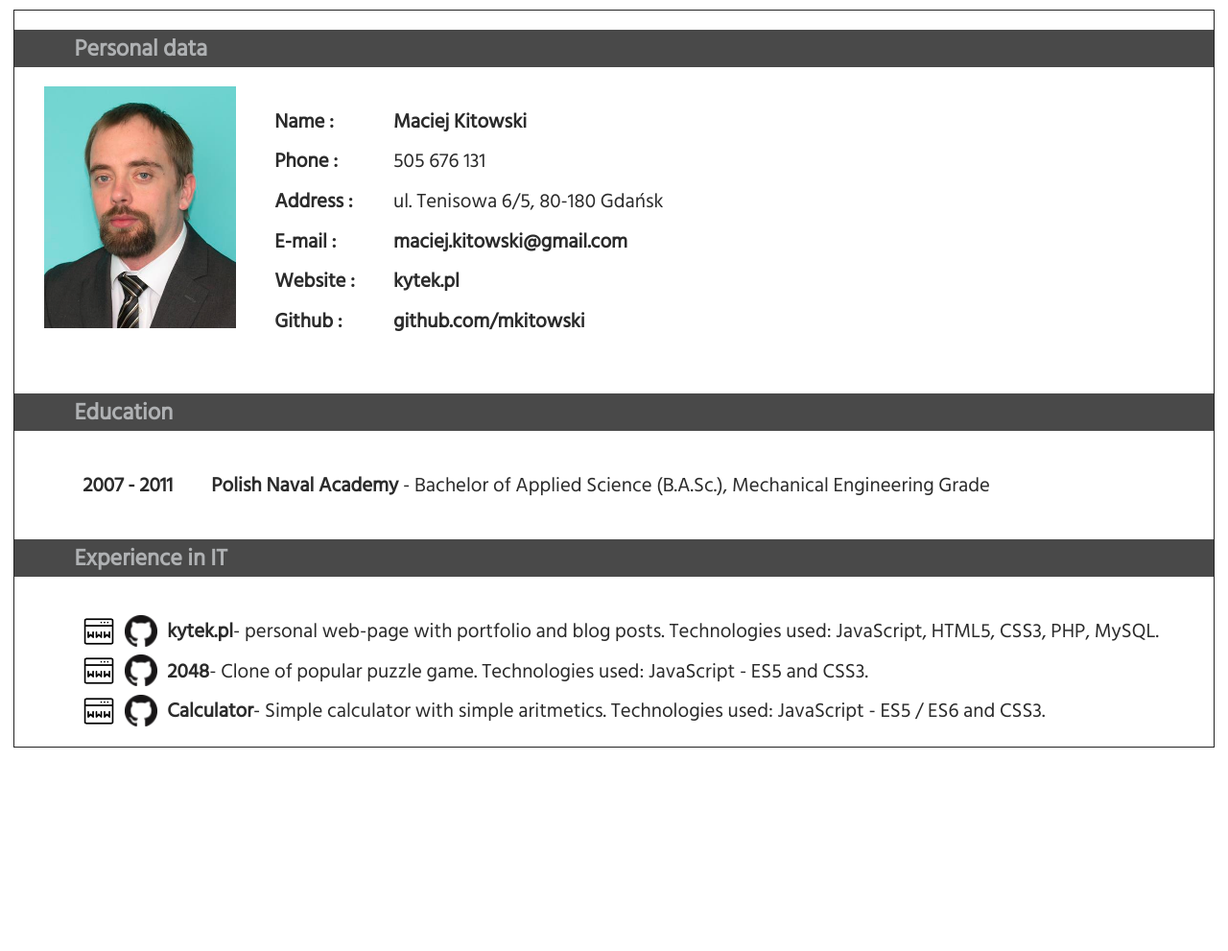
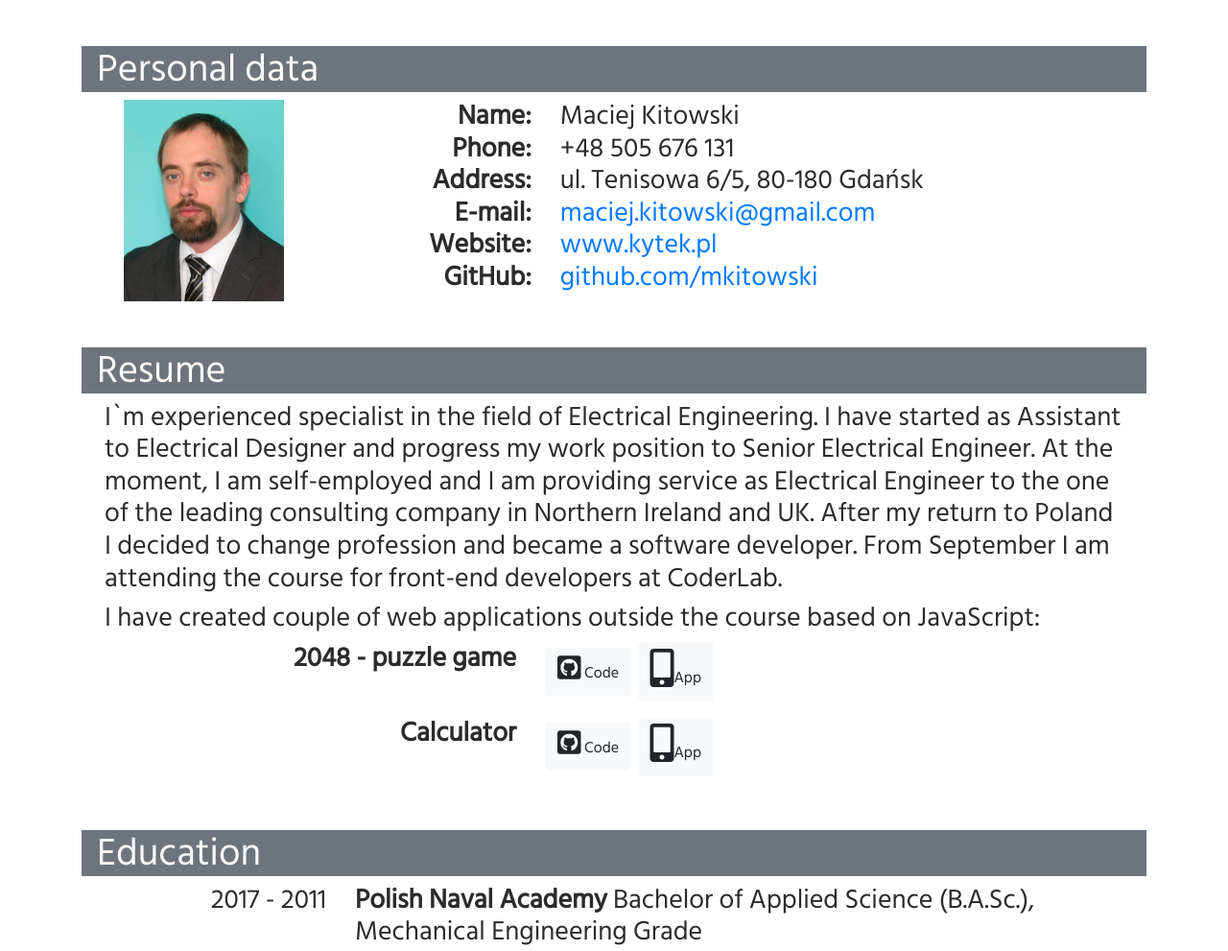
Before and after one commit to mkitowski/CVProject, a website: page index.html in a window 1280 px wide. Shown: the whole page at 96% size. Before the commit the page ends 800 px from the top, so only its background shows below. Drawn offline with nearby package versions, Linux system fonts and the light colour scheme.

Commit message:
zmiana na bootstrap

```diff
--- a/index.html
+++ b/index.html
@@ -3,105 +3,174 @@
 <head>
     <meta charset="UTF-8">
     <title>Maciej Kitowski - CV</title>
+    <meta name="viewport" content="width=device-width, initial-scale=1, shrink-to-fit=no">
+
+    <!-- Bootstrap CSS -->
+    <link rel="stylesheet" href="https://stackpath.bootstrapcdn.com/bootstrap/4.2.1/css/bootstrap.min.css" integrity="sha384-GJzZqFGwb1QTTN6wy59ffF1BuGJpLSa9DkKMp0DgiMDm4iYMj70gZWKYbI706tWS" crossorigin="anonymous">
+    <link rel="stylesheet" href="https://use.fontawesome.com/releases/v5.6.3/css/all.css" integrity="sha384-UHRtZLI+pbxtHCWp1t77Bi1L4ZtiqrqD80Kn4Z8NTSRyMA2Fd33n5dQ8lWUE00s/" crossorigin="anonymous">
     <link rel="stylesheet" href="css/style.css">
 </head>
 <body>
-<div class="cv">
-    <section id="personal">
-        <div class="title">
-            <h2>Personal data</h2>
+<div class="container cv mt-5">
+    <h1 class="bg-secondary text-light pl-3">Personal data</h1>
+    <div class="row">
+        <div class="col-sm-3 pic"></div>
+        <div class="col-sm-9 h3">
+            <div class="row">
+                <div class="col-md-3 text-md-right"><strong>Name:</strong></div>
+                <div class="col-md-9">Maciej Kitowski</div>
+            </div>
+            <div class="row">
+                <div class="col-md-3 text-md-right"><strong>Phone:</strong></div>
+                <div class="col-md-9">+48 505 676 131</div>
+            </div>
+            <div class="row">
+                <div class="col-md-3 text-md-right"><strong>Address:</strong></div>
+                <div class="col-md-9">ul. Tenisowa 6/5, 80-180 Gdańsk</div>
+            </div>
+            <div class="row">
+                <div class="col-md-3 text-md-right"><strong>E-mail:</strong></div>
+                <div class="col-md-9"><a href="mailto:maciej.kitowski@gmail.com">maciej.kitowski@gmail.com</a></div>
+            </div>
+            <div class="row">
+                <div class="col-md-3 text-md-right"><strong>Website:</strong></div>
+                <div class="col-md-9"><a href="http://kytek.pl" target="_blank">www.kytek.pl</a></div>
+            </div>
+            <div class="row">
+                <div class="col-md-3 text-md-right"><strong>GitHub:</strong></div>
+                <div class="col-md-9"><a href="https://github.com/mkitowski" target="_blank">github.com/mkitowski</a></div>
+            </div>
+
         </div>
-        <div class="container inline">
-            <div class="pic"></div>
-            <div class="left">
-                <ul>
-                    <li>Name :</li>
-                    <li>Phone :</li>
-                    <li>Address :</li>
-                    <li>E-mail :</li>
-                    <li>Website :</li>
-                    <li>Github :</li>
-                </ul>
-            </div>
-            <div class="right">
-                <ul>
-                    <li id="name">Maciej Kitowski</li>
-                    <li>505 676 131</li>
-                    <li>ul. Tenisowa 6/5, 80-180 Gdańsk</li>
-                    <li><a href="mailto:maciej.kitowski@gmail.com">maciej.kitowski@gmail.com</a></li>
-                    <li><a href="http://www.kytek.pl" target="_blank">kytek.pl</a></li>
-                    <li><a href="https://github.com/mkitowski" target="_blank">github.com/mkitowski</a></li>
-                </ul>
 
-            </div>
+    </div>
+    <h1 class="bg-secondary text-light pl-3 mt-5">Resume</h1>
+    <p class="h3 px-4">
+            I`m experienced specialist in the field of Electrical Engineering. I have started as Assistant to Electrical Designer
+        and progress my work position to Senior Electrical Engineer. At the moment, I am self-employed and I am
+        providing service as Electrical Engineer to the one of the leading consulting company in Northern Ireland and UK.
+        After my return to Poland I decided to change profession and became a software developer. From September I
+        am attending the course for front-end developers at CoderLab.
+    </p>
+    <p class="h3 px-4">I have created couple of web applications outside
+        the course based on JavaScript:</p>
+    <div class="row h3 px-5">
+        <div class="col-md-5 text-md-right"><strong>2048 - puzzle game</strong></div>
+        <div class="col-md-7">
+            <a href="https://github.com/mkitowski/2048" target="_blank" class="btn btn-light h3"><i class="fab fa-github-square h3"></i> Code </a>
+            <a href="https://mkitowski.github.io/2048/" target="_blank" class="btn btn-light h3"><i class="fas fa-mobile-alt h1"></i>App</a>
         </div>
-    </section>
-    <section id="education">
-        <div class="title">
-            <h2>Education</h2>
+    </div>
+    <div class="row h3 px-5">
+        <div class="col-md-5 text-md-right"><strong>Calculator</strong></div>
+        <div class="col-md-7">
+            <a href="https://github.com/mkitowski/Calculator" target="_blank" class="btn btn-light h3"><i class="fab fa-github-square h3"></i> Code </a>
+            <a href="http://kytek.pl/kalkulator/" target="_blank" class="btn btn-light h3"><i class="fas fa-mobile-alt h1"></i>App</a>
         </div>
-        <div class="container inline">
-            <div class="dates">
-                <ul>
-                    <li>2007 - 2011</li>
-                </ul>
-            </div>
-            <div class="schools">
-                <ul>
-                    <li><span class="bold">Polish Naval Academy</span> - Bachelor of Applied Science (B.A.Sc.), Mechanical Engineering Grade</li>
-                </ul>
-            </div>
-        </div>
-    </section>
-    <section id="experienceIt">
-        <div class="title">
-            <h2>Experience in IT</h2>
-        </div>
-        <div class="container inline it">
-            <div class="it_desc">
-                <ul>
-                    <li>
-                        <a href="http://kytek.pl" target="_blank">
-                            <div class="www"></div>
-                        </a>
-                        <a href="https://github.com/mkitowski/KytekCoder" target="_blank">
-                            <div class="github"></div>
-                        </a>
-                        <span class="bold">kytek.pl </span>
-                        - personal web-page with portfolio and blog posts. Technologies used: JavaScript, HTML5, CSS3, PHP, MySQL.
+    </div>
+    <h1 class="bg-secondary text-light pl-3 mt-5">Education</h1>
+    <div class="row h3">
+        <div class="col-md-3 text-md-right">2017 - 2011</div>
+        <div class="col-md-9"><strong>Polish Naval Academy</strong> Bachelor of Applied Science (B.A.Sc.), Mechanical Engineering Grade</div>
+    </div>
+</div>
 
-                    </li>
-                    <li>
-                        <a href="https://mkitowski.github.io/2048/" target="_blank">
-                            <div class="www"></div>
-                        </a>
-                        <a href="https://github.com/mkitowski/2048" target="_blank">
-                            <div class="github"></div>
-                        </a>
-                        <span class="bold">2048 </span>
-                        - Clone of popular puzzle game. Technologies used: JavaScript - ES5 and CSS3.
 
-                    </li>
-                    <li>
-                        <a href="http://kytek.pl/kalkulator/" target="_blank">
-                            <div class="www"></div>
-                        </a>
-                        <a href="https://github.com/mkitowski/Calc" target="_blank">
-                            <div class="github"></div>
-                        </a>
-                        <span class="bold">Calculator</span>
-                        - Simple calculator with simple aritmetics. Technologies used: JavaScript - ES5 / ES6 and CSS3.
 
-                    </li>
-                    <li></li>
-                </ul>
-            </div>
-        </div>
-    </section>
-    <section></section>
-    <section></section>
-    <section></section>
-    <section></section>
-</div>
+    <!--<section id="experienceIt">-->
+        <!--<div class="title">-->
+            <!--<h2>Experience in IT</h2>-->
+        <!--</div>-->
+        <!--<div class="container inline it">-->
+            <!--<div class="it_desc">-->
+                <!--<ul>-->
+                    <!--<li>-->
+                        <!--<a href="http://kytek.pl" target="_blank">-->
+                            <!--<div class="www"></div>-->
+                        <!--</a>-->
+                        <!--<a href="https://github.com/mkitowski/KytekCoder" target="_blank">-->
+                            <!--<div class="github"></div>-->
+                        <!--</a>-->
+                        <!--<span class="bold">kytek.pl </span>-->
+                        <!-- - personal web-page with portfolio and blog posts. Technologies used: JavaScript, HTML5, CSS3, PHP, MySQL.-->
+
+                    <!--</li>-->
+                    <!--<li>-->
+                        <!--<a href="https://mkitowski.github.io/2048/" target="_blank">-->
+                            <!--<div class="www"></div>-->
+                        <!--</a>-->
+                        <!--<a href="https://github.com/mkitowski/2048" target="_blank">-->
+                            <!--<div class="github"></div>-->
+                        <!--</a>-->
+                        <!--<span class="bold">2048 </span>-->
+                        <!-- - Clone of popular puzzle game. Technologies used: JavaScript - ES5 and CSS3.-->
+
+                    <!--</li>-->
+                    <!--<li>-->
+                        <!--<a href="http://kytek.pl/kalkulator/" target="_blank">-->
+                            <!--<div class="www"></div>-->
+                        <!--</a>-->
+                        <!--<a href="https://github.com/mkitowski/Calc" target="_blank">-->
+                            <!--<div class="github"></div>-->
+                        <!--</a>-->
+                        <!--<span class="bold">Calculator</span>-->
+                        <!-- - Simple calculator with simple arithmetic. Technologies used: JavaScript - ES5 / ES6 and CSS3.-->
+
+                    <!--</li>-->
+                    <!--<li></li>-->
+                <!--</ul>-->
+            <!--</div>-->
+        <!--</div>-->
+    <!--</section>-->
+    <!--<section id="skils">-->
+        <!--<div class="title">-->
+            <!--<h2>Familiar technologies</h2>-->
+        <!--</div>-->
+        <!--<div class="container">-->
+            <!--<table>-->
+                <!--<tr>-->
+                    <!--<td>HTML5</td>-->
+                    <!--<td>*****</td>-->
+                <!--</tr>-->
+                <!--<tr>-->
+                    <!--<td>CSS3</td>-->
+                    <!--<td>*****</td>-->
+                <!--</tr>-->
+                <!--<tr>-->
+                    <!--<td>JavaScript - ES6</td>-->
+                    <!--<td>****</td>-->
+                <!--</tr>-->
+                <!--<tr>-->
+                    <!--<td>React</td>-->
+                    <!--<td>***</td>-->
+                <!--</tr>-->
+                <!--<tr>-->
+                    <!--<td>npm</td>-->
+                    <!--<td>***</td>-->
+                <!--</tr>-->
+                <!--<tr>-->
+                    <!--<td>SASS</td>-->
+                    <!--<td>***</td>-->
+                <!--</tr>-->
+
+                <!--<tr>-->
+                    <!--<td>PHP7</td>-->
+                    <!--<td>**</td>-->
+                <!--</tr>-->
+                <!--<tr>-->
+                    <!--<td>MySQL</td>-->
+                    <!--<td>**</td>-->
+                <!--</tr>-->
+            <!--</table>-->
+        <!--</div>-->
+    <!--</section>-->
+    <!--<section></section>-->
+    <!--<section></section>-->
+    <!--<section></section>-->
+<!--</div>-->
 </body>
+<script src="https://code.jquery.com/jquery-3.3.1.slim.min.js" integrity="sha384-q8i/X+965DzO0rT7abK41JStQIAqVgRVzpbzo5smXKp4YfRvH+8abtTE1Pi6jizo" crossorigin="anonymous"></script>
+<script src="https://cdnjs.cloudflare.com/ajax/libs/popper.js/1.14.6/umd/popper.min.js" integrity="sha384-wHAiFfRlMFy6i5SRaxvfOCifBUQy1xHdJ/yoi7FRNXMRBu5WHdZYu1hA6ZOblgut" crossorigin="anonymous"></script>
+<script src="https://stackpath.bootstrapcdn.com/bootstrap/4.2.1/js/bootstrap.min.js" integrity="sha384-B0UglyR+jN6CkvvICOB2joaf5I4l3gm9GU6Hc1og6Ls7i6U/mkkaduKaBhlAXv9k" crossorigin="anonymous"></script>
+
 </html>
--- /dev/null
+++ b/scss/style.scss
@@ -0,0 +1,100 @@
+@import url('https://fonts.googleapis.com/css?family=Hind+Siliguri');
+
+.cv {
+  //border: 1px solid #242424;
+  font-family: 'Hind Siliguri', sans-serif;
+  color: #2B2B2B;
+}
+
+.pic {
+  background: url("../img/mk.png") no-repeat;
+  background-size:contain;
+  background-position: center;
+  min-height: 150px;
+}
+
+
+//
+//}
+//.title {
+//  background: #494949;
+//  color: #AFB1B3;
+//  padding-left: 5%;
+//}
+//.container {
+//  width: 95%;
+//  margin: 0 auto;
+//}
+//
+///*Personal*/
+//
+//.pic {
+//  background: url("../img/mk.png") no-repeat;
+//  background-size: contain;
+//  width: 200px;
+//  height: 300px;
+//
+//}
+//
+//.inline {
+//  display: flex;
+//  align-content: space-around;
+//}
+//
+//.inline li {
+//  list-style: none;
+//  font-size: 1.3em;
+//  line-height: 2em;
+//}
+//
+//.left, .dates {
+//  font-weight: bold;
+//
+//}
+//
+//#name {
+//  font-weight: bold;
+//}
+//
+//li a {
+//  text-decoration: none;
+//  color: #2B2B2B;
+//  font-weight: 600;
+//}
+//
+//li a:hover {
+//  color: #467EB8;
+//}
+//
+///*Education*/
+//
+//.bold {
+//  font-weight: 700;
+//}
+//
+//
+///*Expirerience IT*/
+//.it, .it li {
+//  display: flex;
+//  align-items: center;
+//  line-height: 2em;
+//}
+//.www {
+//  background: url("../img/www.png") no-repeat;
+//  background-size: contain;
+//  width: 34px;
+//  height: 34px;
+//  margin-right: 10px;
+//}
+//
+//.github {
+//  background: url("../img/GitHub-Mark-32px.png") no-repeat;
+//  background-size: contain;
+//  width: 34px;
+//  height: 34px;
+//  margin-right: 10px;
+//}
+///*Skills*/
+//table {
+//  margin: 0 auto;
+//}
```
Also changed, not shown: gulpfile.js (added, +10 -0 lines), package.json (added, +23 -0 lines), css/style.css, 2 other files.
